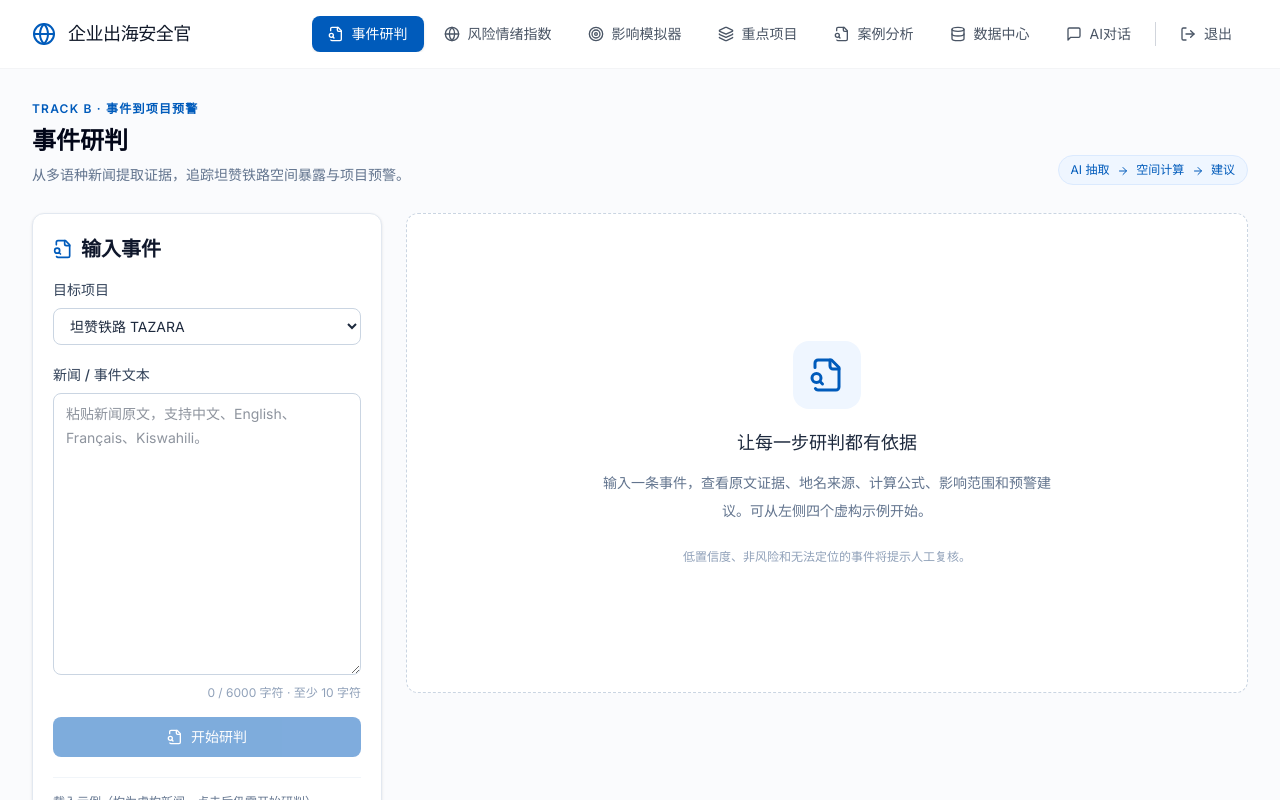
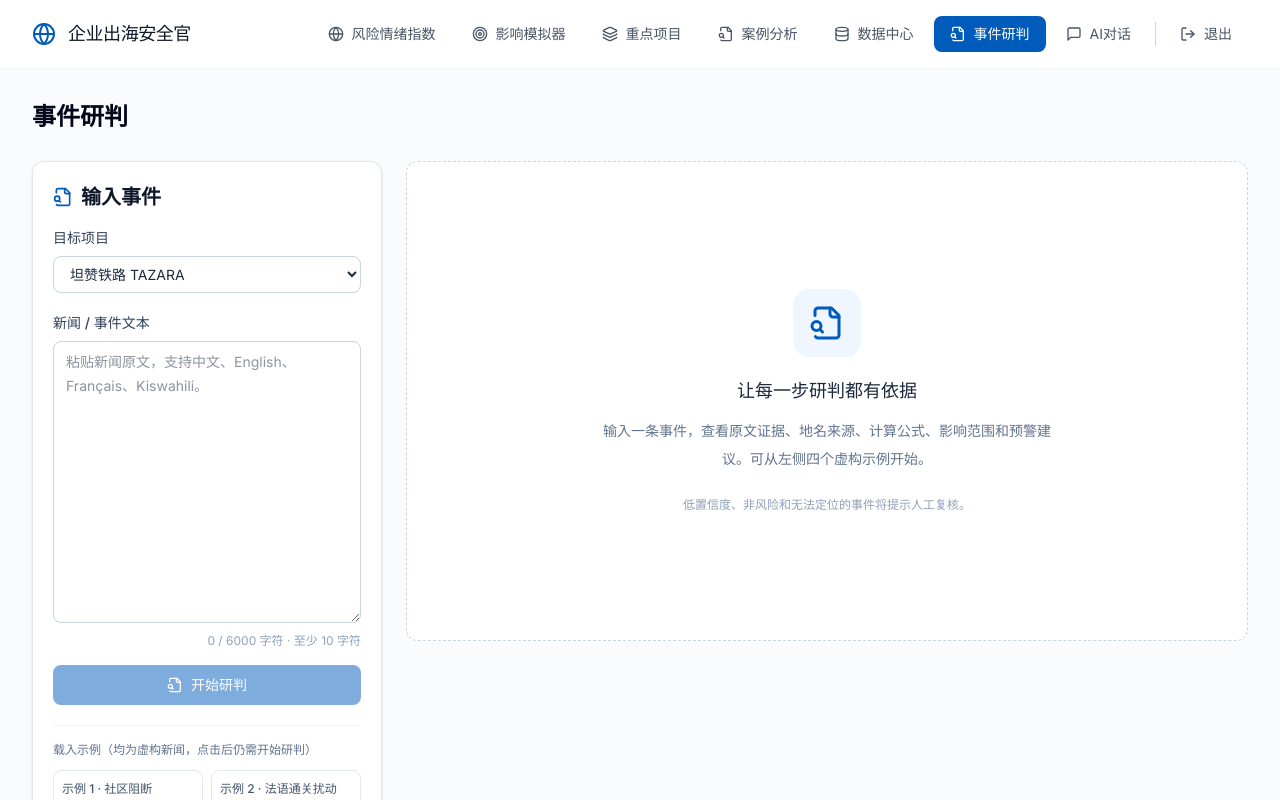
Before and after one commit to Fynn-jx/Africa_frontend, a React (Vite) app: page /event-analysis in a window 1280 px wide. Shown: the top 800 px of the page. Built offline with nearby package versions, Linux system fonts and the light colour scheme; sample sign-in values are in the browser's storage.

Commit message:
Fix event analysis navigation and map basemap

```diff
--- a/src/app/components/Navigation.tsx
+++ b/src/app/components/Navigation.tsx
@@ -2,7 +2,6 @@ import { Link, useLocation, useNavigate } from "react-router-dom";
 import { Globe, FileSearch, Target, Layers, Database, LogOut, MessageSquare } from "lucide-react";
 
 const navItems = [
-  { path: "/event-analysis", label: "事件研判", icon: FileSearch },
   {
     path: "/",
     label: "风险情绪指数",
@@ -28,6 +27,7 @@ const navItems = [
     label: "数据中心",
     icon: Database,
   },
+  { path: "/event-analysis", label: "事件研判", icon: FileSearch },
   {
     path: "/ai-conversation",
     label: "AI对话",
--- a/src/app/components/map/EventAnalysisMap.tsx
+++ b/src/app/components/map/EventAnalysisMap.tsx
@@ -43,8 +43,9 @@ export default function EventAnalysisMap({
           scrollWheelZoom={false}
         >
           <TileLayer
-            attribution="&copy; OpenStreetMap &copy; CARTO"
-            url="https://{s}.basemaps.cartocdn.com/light_all/{z}/{x}/{y}{r}.png"
+            attribution='&copy; <a href="https://www.openstreetmap.org/copyright">OpenStreetMap</a> contributors'
+            url="https://tile.openstreetmap.org/{z}/{x}/{y}.png"
+            maxZoom={19}
           />
           <EventView result={result} />
           {data.railLines.map((line, index) => (
--- a/src/app/pages/EventAnalysis.tsx
+++ b/src/app/pages/EventAnalysis.tsx
@@ -1,7 +1,6 @@
 import { useEffect, useMemo, useRef, useState, type ReactNode } from "react";
 import {
   AlertTriangle,
-  ArrowRight,
   CheckCircle2,
   FileSearch,
   Loader2,
@@ -364,20 +363,8 @@ export default function EventAnalysis() {
   return (
     <div className="min-h-screen bg-slate-50/70 px-4 py-8 sm:px-8">
       <div className="mx-auto max-w-[1440px]">
-        <header className="mb-7 flex flex-wrap items-end justify-between gap-4">
-          <div>
-            <p className="mb-2 text-xs font-semibold tracking-widest text-[#005BBB]">
-              TRACK B · 事件到项目预警
-            </p>
-            <h1 className="text-2xl font-semibold text-slate-950">事件研判</h1>
-            <p className="mt-2 text-sm text-slate-500">
-              从多语种新闻提取证据，追踪坦赞铁路空间暴露与项目预警。
-            </p>
-          </div>
-          <span className="rounded-full border border-blue-100 bg-blue-50 px-3 py-1.5 text-xs text-[#005BBB]">
-            AI 抽取 <ArrowRight className="mx-1 inline h-3 w-3" /> 空间计算{" "}
-            <ArrowRight className="mx-1 inline h-3 w-3" /> 建议
-          </span>
+        <header className="mb-7">
+          <h1 className="text-2xl font-semibold text-slate-950">事件研判</h1>
         </header>
         <div className="grid items-start gap-6 xl:grid-cols-[350px_minmax(0,1fr)]">
           <aside className="rounded-xl border border-slate-200 bg-white p-5 shadow-sm xl:sticky xl:top-24">
```
